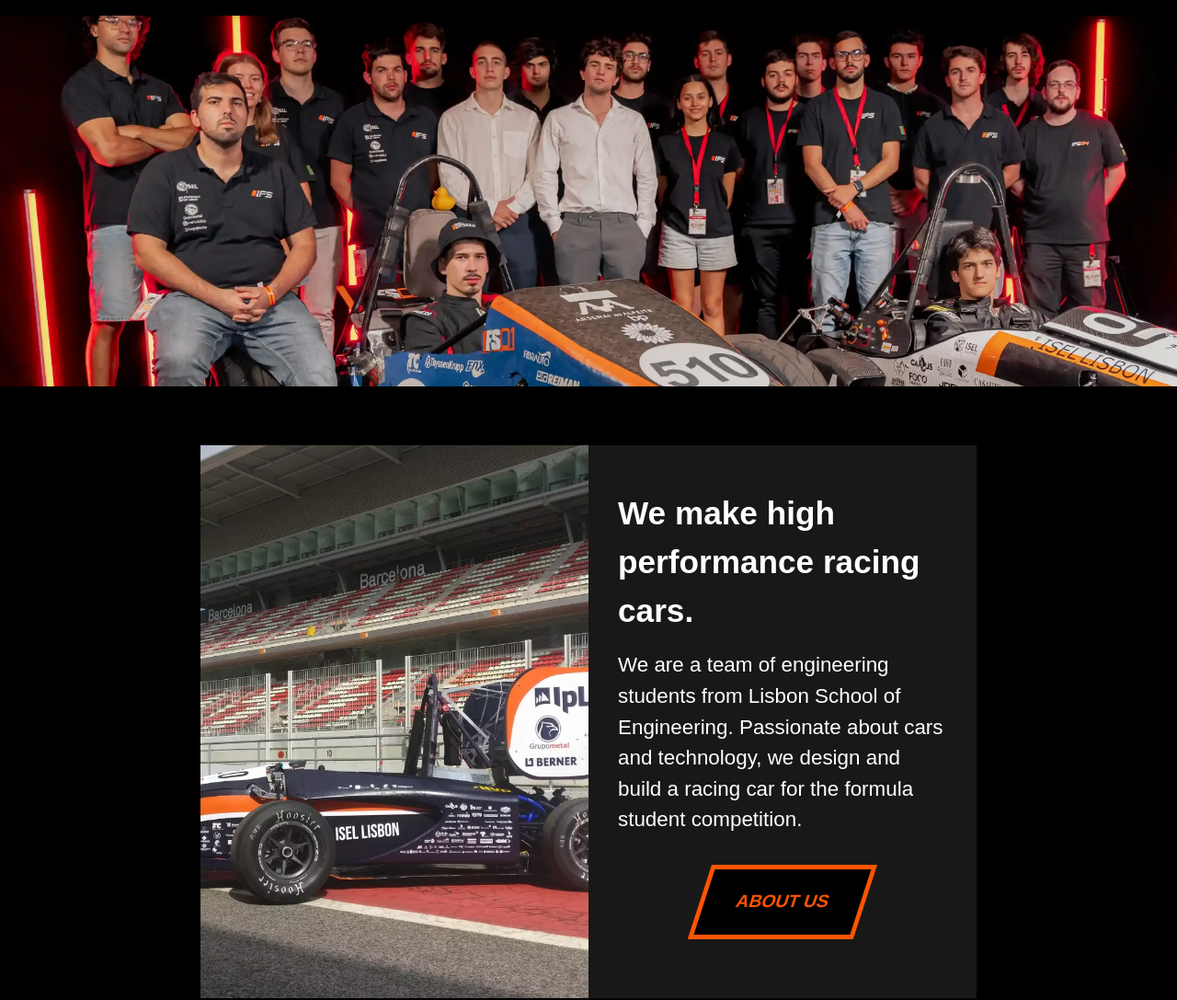
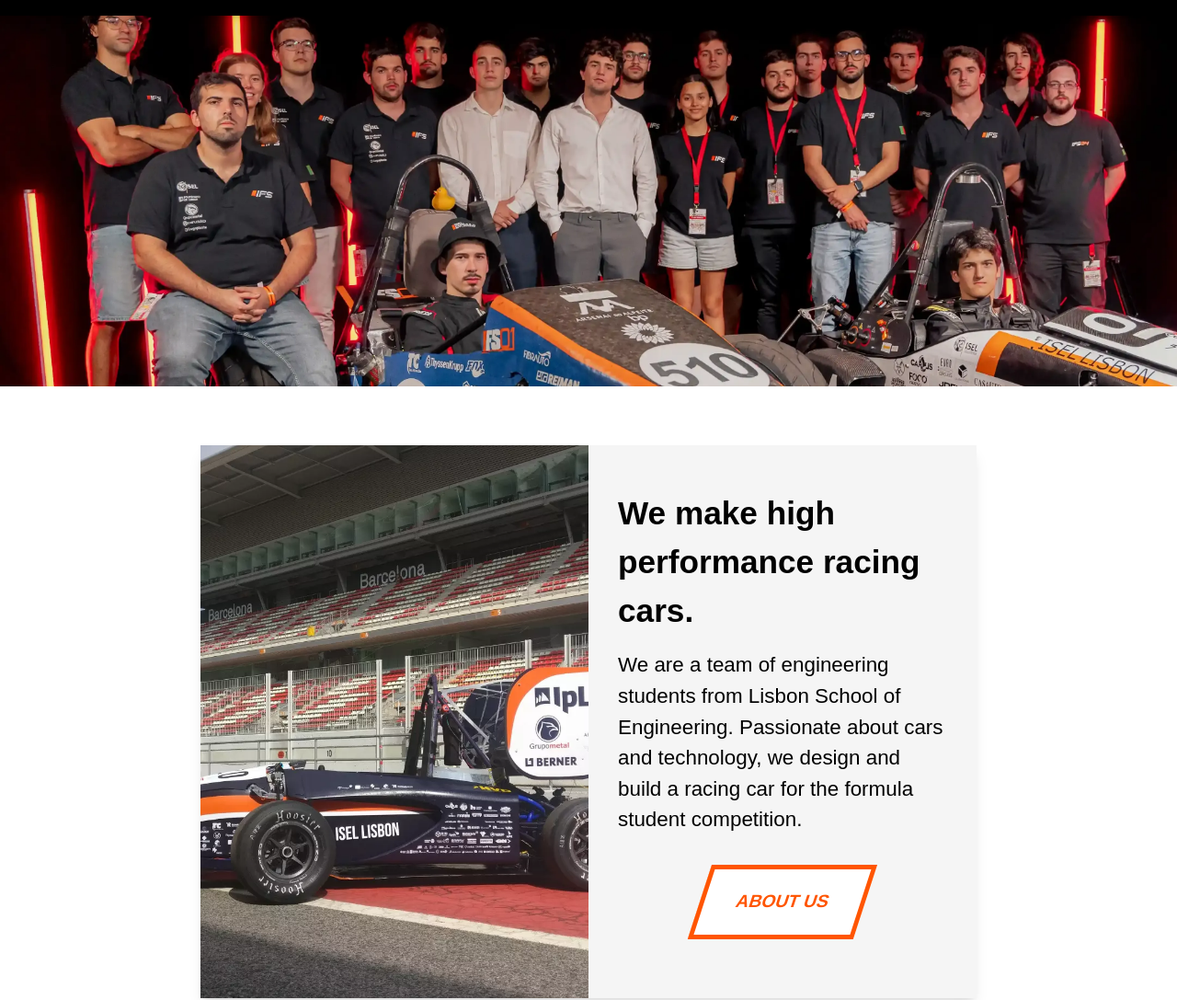
Before and after one commit to fsisel/ifs-website, an Astro site: page /en in a window 1280 px wide. Shown: the part 220-1307 px from the top of the page at 92% size. Built offline with nearby package versions, Linux system fonts and the light colour scheme; Astro itself is replaced by a stand-in of ours; a web font is replaced by a local one.

Commit message:
light/dark mode

```diff
--- a/src/components/contentBlock.astro
+++ b/src/components/contentBlock.astro
@@ -16,7 +16,7 @@ const { imageSrc, imageAlt, title, text, reverse = false, button= null } = Astro
 ---
 
 <div class="w-full justify-center items-center py-12 ">
-  <div class={`w-full flex flex-col md:flex-row ${reverse ? 'md:flex-row-reverse' : ''} bg-[#181818] shadow-lg overflow-hidden text-white`}>
+  <div class={`bg-[#f5f5f5] text-black w-full flex flex-col md:flex-row ${reverse ? 'md:flex-row-reverse' : ''} dark:bg-[#181818] shadow-lg overflow-hidden dark:text-white`}>
 
     <!-- Image Block -->
     <div class="md:w-1/2 w-full">
--- a/src/components/navbar.astro
+++ b/src/components/navbar.astro
@@ -21,7 +21,7 @@ export interface Props {
 ---
 
 <!-- header -->
-<nav class="-translate-y-12 transition duration-200 w-full bg-black opacity-85 shadow-md fixed top-0 left-0 z-50 text-white" id="navbar">
+<nav class="transition duration-200 w-full bg-black opacity-85 shadow-md fixed top-0 left-0 z-50 text-white" id="navbar">
 	<div class=" mx-auto px-4 lg:px-8">
 		<!-- Header -->
 		<div class="flex items-center justify-between h-16">
--- a/src/components/parallelogramButton.astro
+++ b/src/components/parallelogramButton.astro
@@ -10,7 +10,7 @@ const { link, text } = Astro.props;
 
   <div class="absolute left-0 w-6 h-20 bg-[#f50] transition-transform duration-200 group-hover:-translate-x-5"></div>
 
-  <div class=" w-45 h-[4.2em] flex items-center justify-center text-[#f50] font-bold text-[1.2em] bg-black border-[0.3em] border-[#f50] z-10 transition-all duration-200 group-hover:translate-x-3 group-hover:bg-[#f50] group-hover:text-white">
+  <div class="bg-white w-45 h-[4.2em] flex items-center justify-center text-[#f50] font-bold text-[1.2em] dark:bg-black border-[0.3em] border-[#f50] z-10 transition-all duration-200 group-hover:translate-x-3 group-hover:bg-[#f50] group-hover:text-white">
     {text}
   </div>
 
--- a/src/layouts/Layout.astro
+++ b/src/layouts/Layout.astro
@@ -16,7 +16,7 @@ export interface Props {
 		<meta name="generator" content={Astro.generator} />
 		<title>ISEL Formula student</title>
 	</head>
-	<body class="bg-black">
+	<body class="bg-white dark:bg-black">
 		<!-- header -->
 		<slot />
 		<!-- footer -->
```
